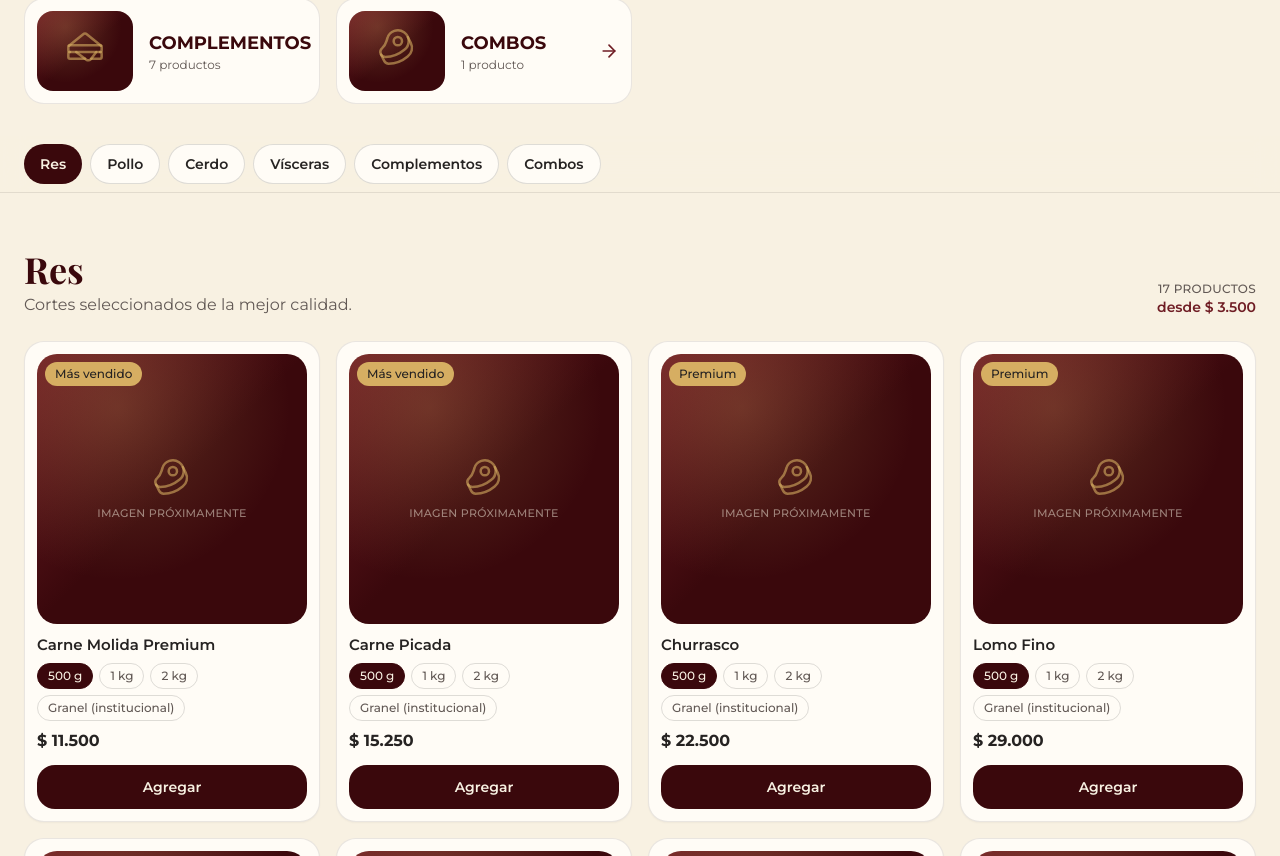
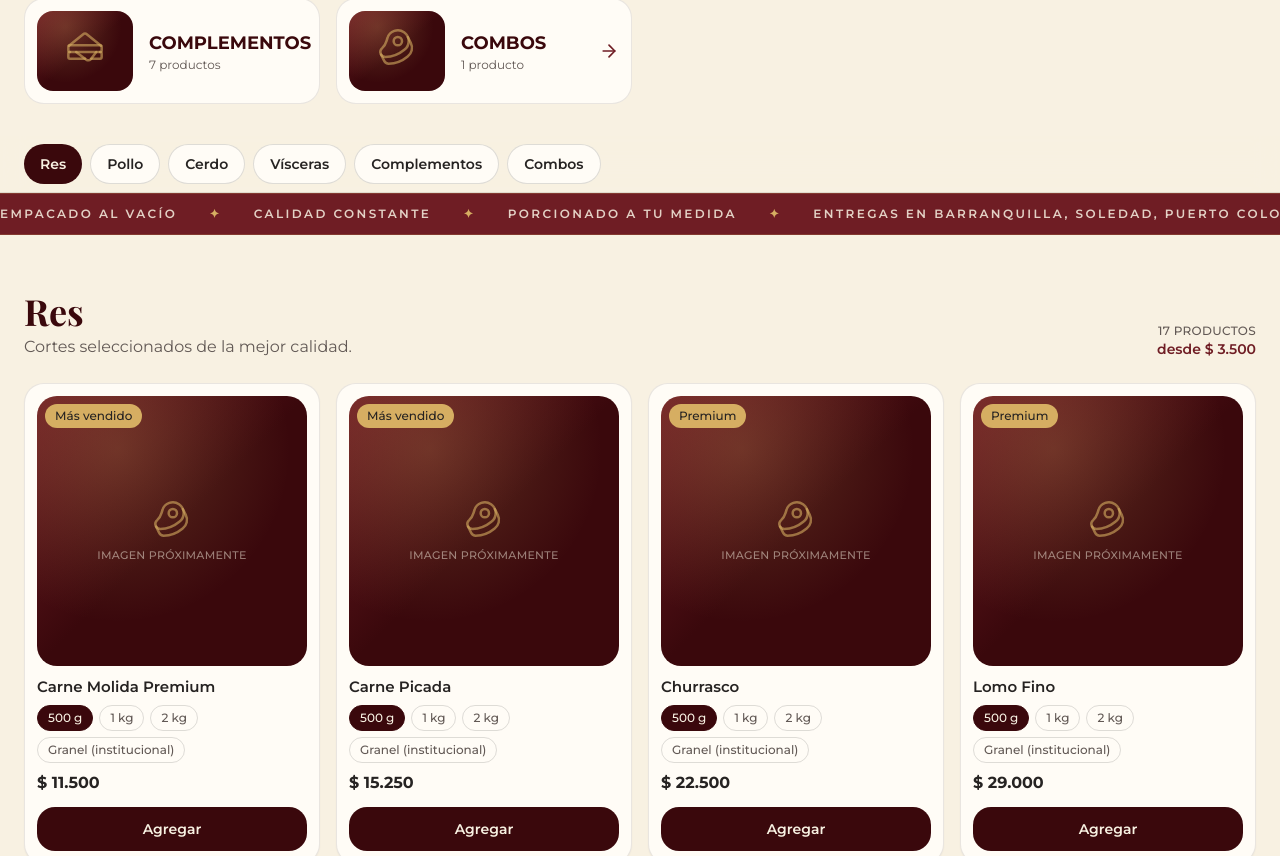
Before and after one commit to Sowi22/VANTRO, a Next.js app: page / in a window 1280 px wide. Shown: the part 824-1680 px from the top of the page. Built offline with nearby package versions, Linux system fonts and the light colour scheme.

Commit message:
Vuelve la cinta de beneficios, oculta solo en el celular
Co-Authored-By: Claude Opus 5.5 <noreply@anthropic.com>

```diff
--- a/src/app/globals.css
+++ b/src/app/globals.css
@@ -35,6 +35,20 @@ body {
   background: var(--color-background);
   color: var(--color-foreground);
   font-family: var(--font-sans), sans-serif;
+}
+
+/* Cinta de confianza que se desplaza sola (CSS puro, sin JS). */
+@keyframes marquee {
+  from {
+    transform: translateX(0);
+  }
+  to {
+    transform: translateX(-50%);
+  }
+}
+
+.animate-marquee {
+  animation: marquee 28s linear infinite;
 }
 
 /* Entrada del hero en CSS: se ve aunque el JS todavía no haya cargado. */
--- /dev/null
+++ b/src/components/shared/TrustMarquee.tsx
@@ -0,0 +1,35 @@
+import { coverageCities } from "@/config/brand";
+
+const items = [
+  "Empacado al vacío",
+  "Calidad constante",
+  "Porcionado a tu medida",
+  `Entregas en ${coverageCities.join(", ")}`,
+  "Pedido fácil por WhatsApp",
+];
+
+/**
+ * Cinta animada solo con CSS (se duplica el contenido para que el ciclo no
+ * se note). Solo desde tableta: en el celular se pasa directo al catálogo.
+ */
+export function TrustMarquee() {
+  return (
+    <div
+      className="hidden overflow-hidden border-y border-gold/20 bg-wine py-3 sm:block"
+      aria-label="Por qué VANTRO"
+    >
+      <div className="animate-marquee flex w-max gap-8 whitespace-nowrap">
+        {[...items, ...items].map((item, index) => (
+          <span
+            key={index}
+            aria-hidden={index >= items.length}
+            className="flex items-center gap-8 text-xs font-semibold uppercase tracking-[0.2em] text-ivory/85"
+          >
+            {item}
+            <span className="text-gold">✦</span>
+          </span>
+        ))}
+      </div>
+    </div>
+  );
+}
--- a/src/features/catalog/Catalog.tsx
+++ b/src/features/catalog/Catalog.tsx
@@ -2,6 +2,7 @@
 
 import { useMemo } from "react";
 import { motion } from "motion/react";
+import { TrustMarquee } from "@/components/shared/TrustMarquee";
 import { brand } from "@/config/brand";
 import { getBestOffer, useCatalog } from "@/hooks/useCatalog";
 import { formatCurrency } from "@/lib/currency";
@@ -32,6 +33,7 @@ export function Catalog() {
     <>
       <CategoryCards sections={sections} />
       <CategoryNav sections={sections} />
+      <TrustMarquee />
 
       <div id="catalogo">
         {sections.length === 0 ? (
```
